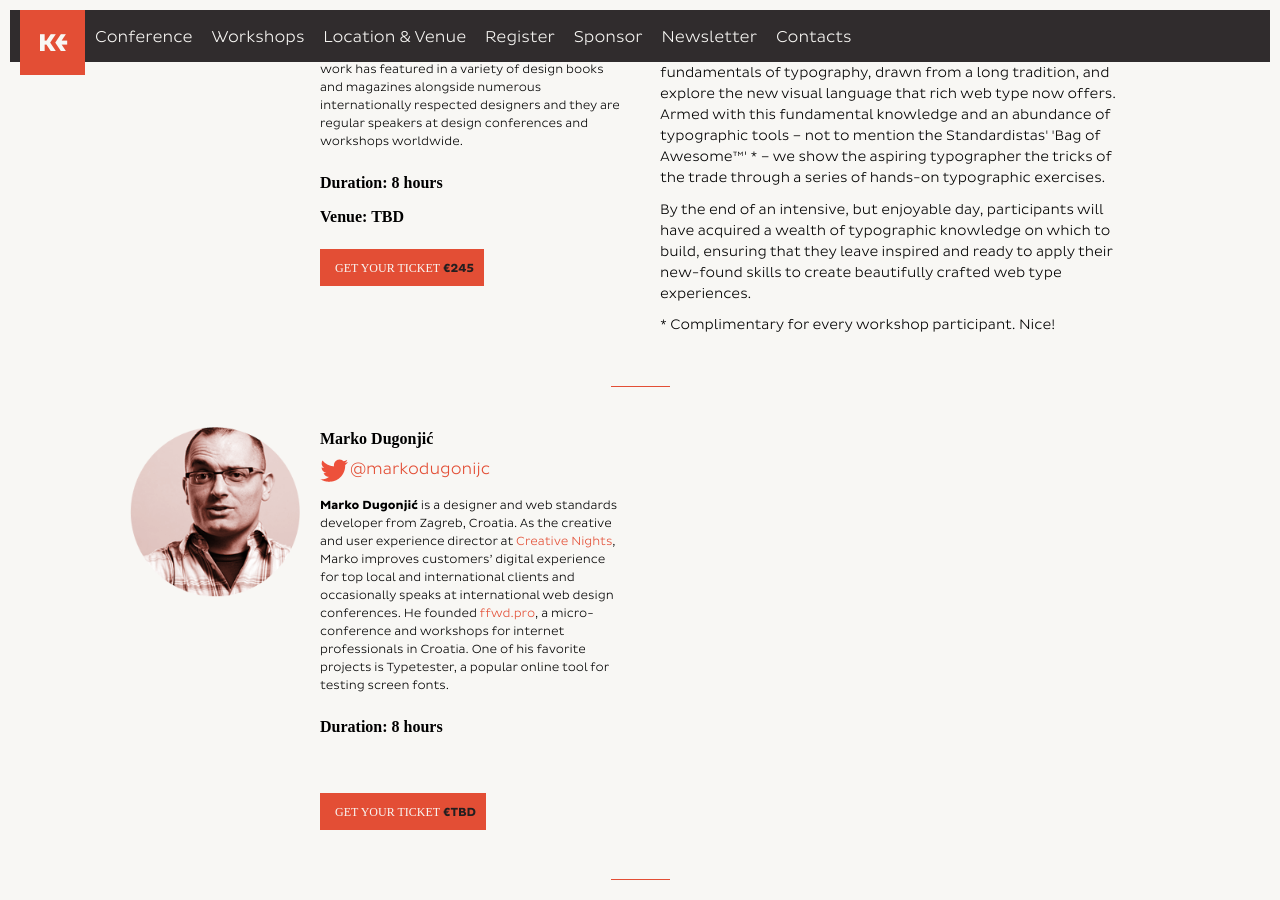
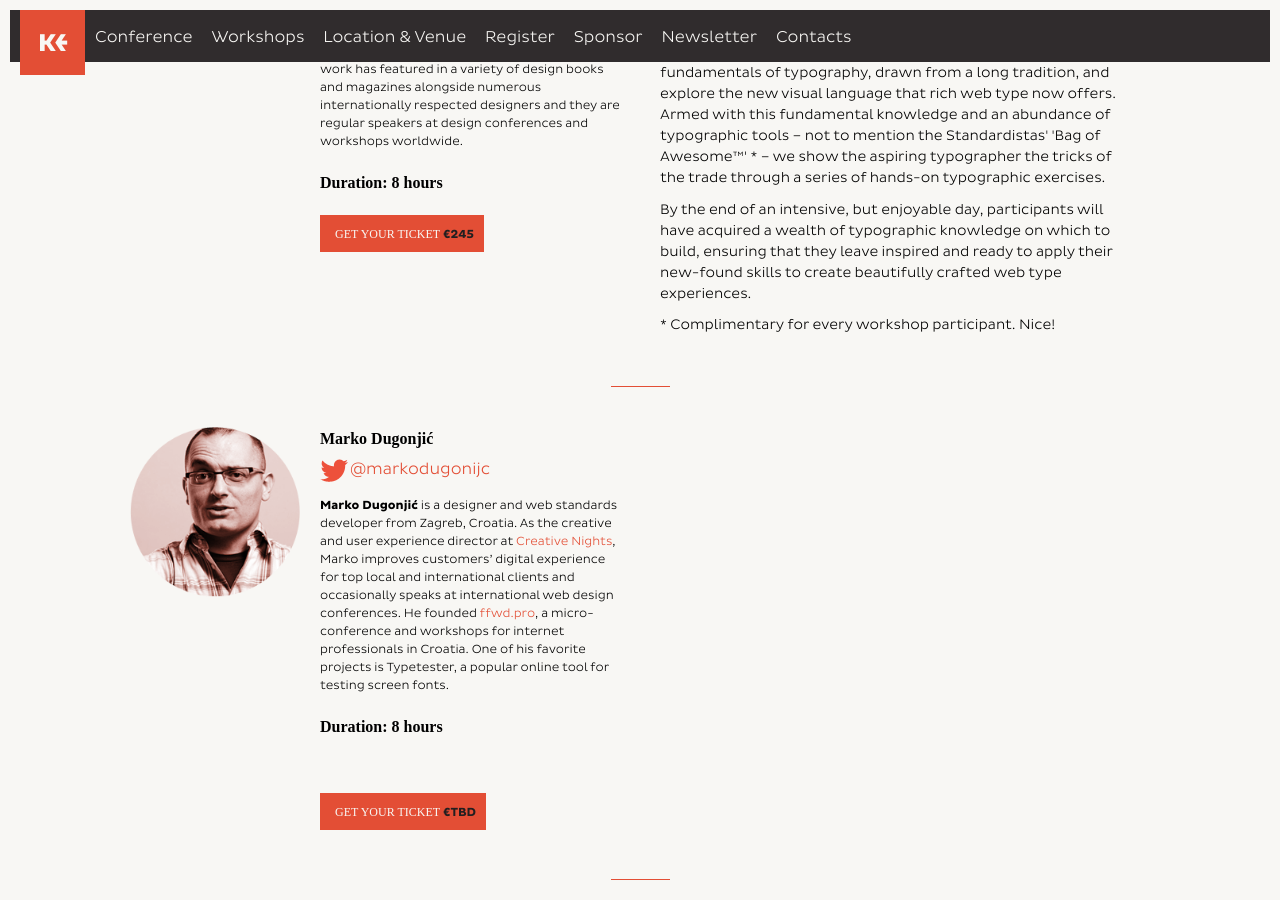
Before and after one commit to GrUSP/2013.kerning.it, a Jekyll site: the page built from workshops.html, in a window 1280 px wide and 900 px high, scrolled down 367 px. Built offline with Jekyll 4.4.1, drawn with Linux system fonts in a browser that asks for light colours; nearby versions of some CDN libraries; Markdown is read by kramdown in place of the engine named in the settings.

Commit message:
Commented empty venue

```diff
--- a/_includes/workshop/workshop-standardistas.html
+++ b/_includes/workshop/workshop-standardistas.html
@@ -10,7 +10,7 @@
 			<div class="meta first">
 				<div class="duration">Duration: 8 hours</div>
 				<div class="where">
-					<b>Venue: TBD</b><br>
+					<!--b>Venue: TBD</b><br-->
 					<a class="gmap" href="#"></a>
 				</div>
 				<div class="buy">
```
